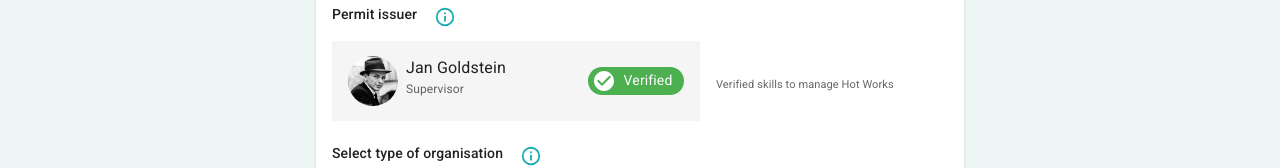
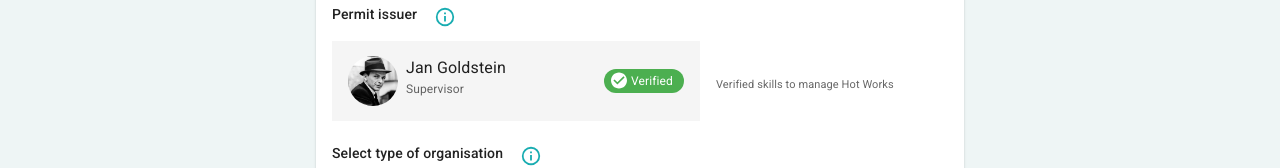
Before and after one commit to Catherinen29/skunkworks, a React (Create React App) app: page /hotworkstemplate in a window 1280 px wide. Shown: the part 448-616 px from the top of the page. Built offline with nearby package versions, Linux system fonts and the light colour scheme.

Commit message:
Amend sizing.

```diff
--- a/src/components/common/VerifiedTag.js
+++ b/src/components/common/VerifiedTag.js
@@ -6,8 +6,8 @@ const VerifiedTag = () => {
   return (
     <Box
       sx={{
-        width: '6rem',
-        height: '1.8rem',
+        width: '5rem',
+        height: '1.5rem',
         bgcolor: '#4caf50',
         borderRadius: 50,
         display: 'flex',
@@ -15,13 +15,16 @@ const VerifiedTag = () => {
         alignItems: 'center',
       }}
     >
-      <CheckCircleIcon style={{ fill: 'white', m: '0.5rem' }}></CheckCircleIcon>
+      <CheckCircleIcon
+        style={{ fill: 'white',
+          m: '0.5rem',
+          height: '1.2rem' }}></CheckCircleIcon>
       <Typography
         sx={{
           color: 'white',
-          fontSize: 14,
+          fontSize: 12,
           alignSelf: 'center',
-          m: '0.5rem',
+          mr: '0.5rem',
         }}
       >
         Verified
```
